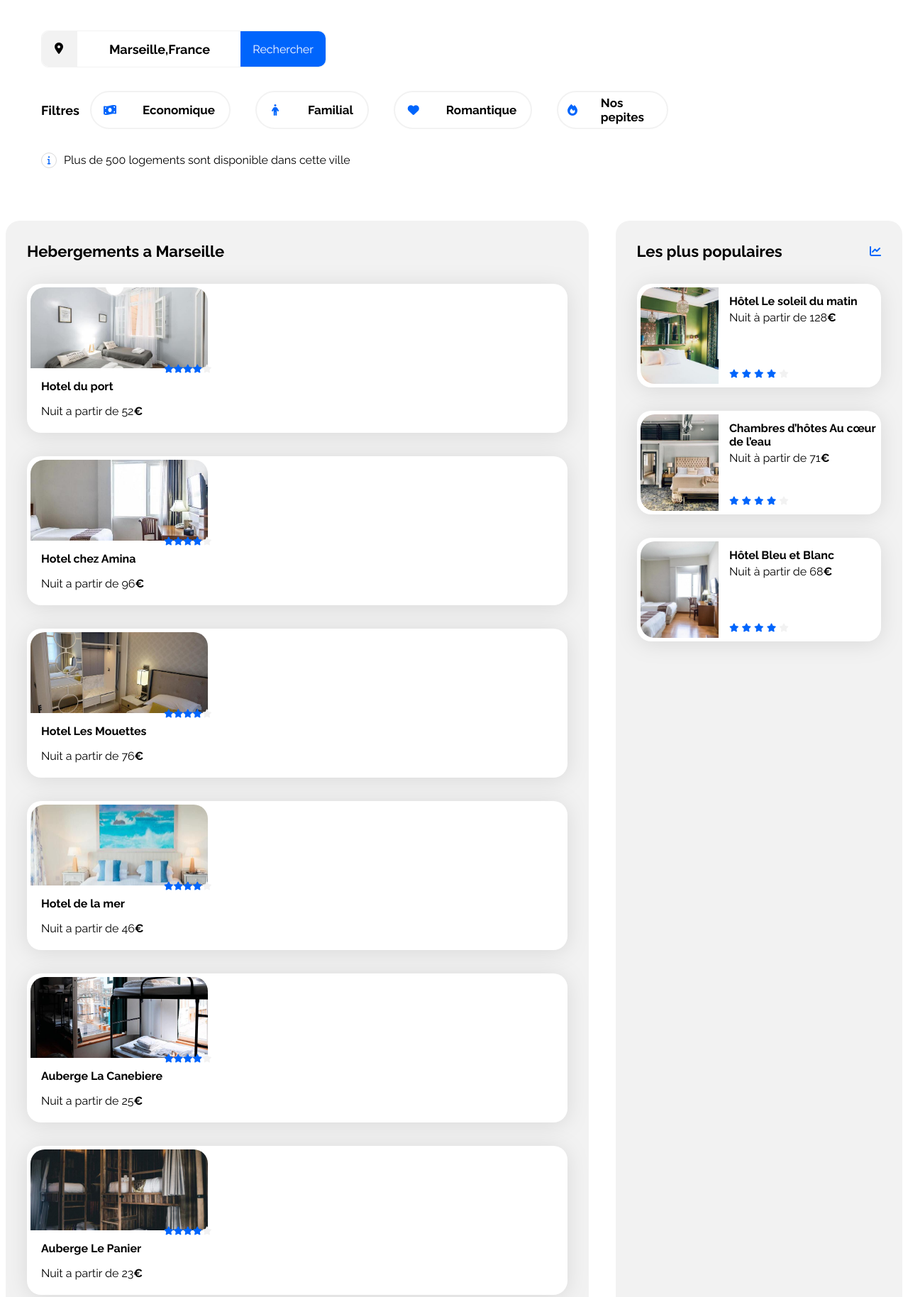
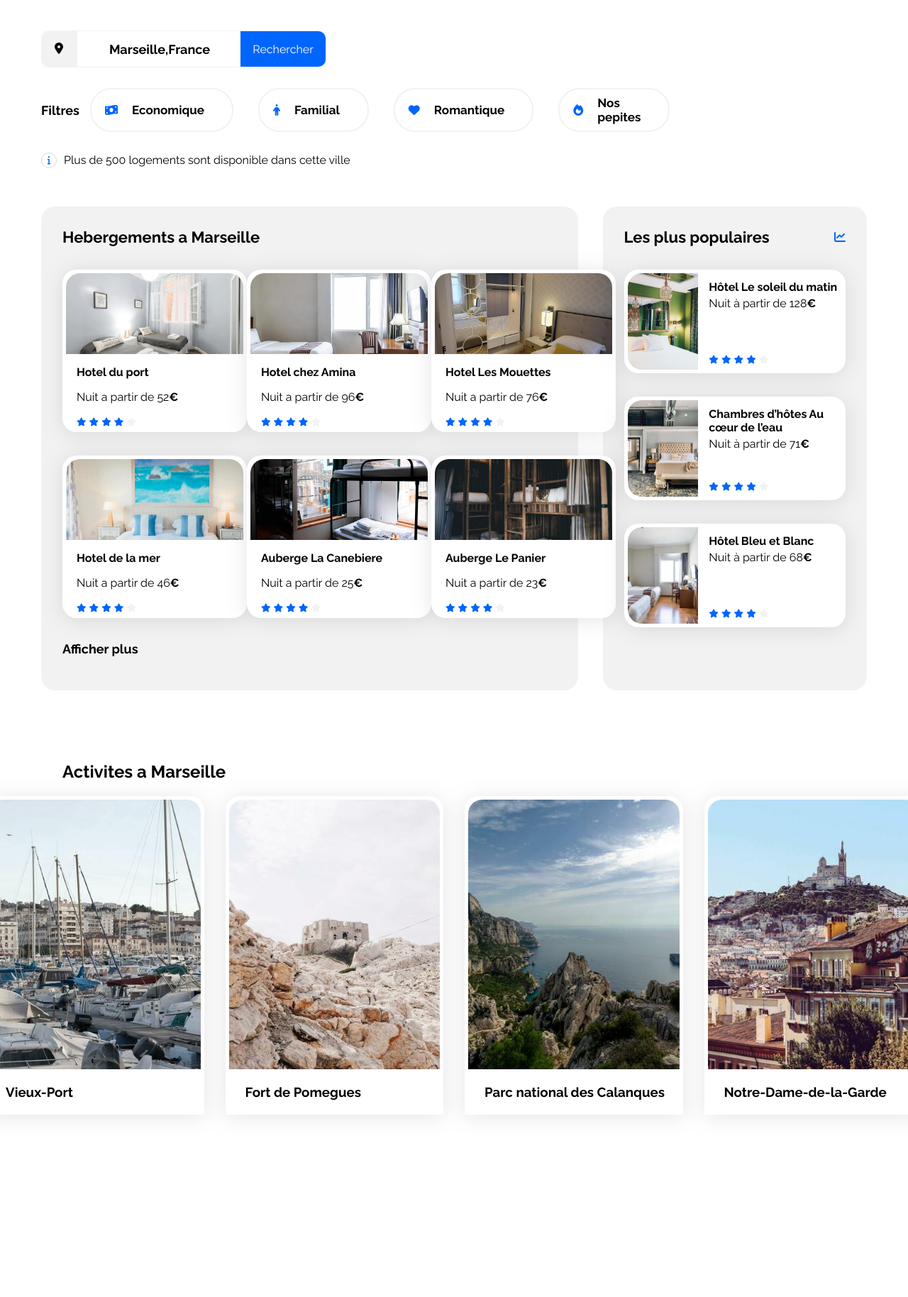
Before and after one commit to HakimKalem/PROJET-2, a plain HTML site: page index.html in a window 1280 px wide. Shown: the part 240-2068 px from the top of the page at 71% size. After the commit the page ends 1961 px from the top, so only its background shows below. Drawn offline with Linux system fonts and the light colour scheme.

Commit message:
Ajout activites

```diff
--- a/index.html
+++ b/index.html
@@ -17,6 +17,8 @@
 <body>
     <div class="main-container">
 
+            <!-- HEADER -->
+
         <header class="header">
             <div class="logo-container">
                 <img src="images/Logo/Booki.png" alt="Logo du site Booki">
@@ -32,11 +34,15 @@
 
         <main>
 
+            <!-- EN-TETE -->
+
             <div class="group-info">
                 <section class="headline">
                     <h1 class="main-title">Trouvez votre hebergement pour des vacances de reve</h1>
                     <p class="text-info">En plein centre-ville ou en pleine nature</p>
                 </section>
+
+                <!-- BARRE DE RECHERCHE -->
 
                 <div class="search-bar">
                     <form action="" method="get">
@@ -50,39 +56,48 @@
                     </form>
                 </div>
 
+                <!-- BARRE DE FILTRES -->
+
                 <div class="filter-bar">
                     <h1 class="filter-title">Filtres</h1>
-                    <div class="filter-group">
+                    <div class="filter-group1">
                         <i class="fa-solid fa-money-bill-wave"></i>
                         <span class="filter-text">Economique</span>
                     </div>
-                    <div class="filter-group">
+                    <div class="filter-group2">
                         <i class="fa-solid fa-person"></i>
                         <span class="filter-text">Familial</span>
                     </div>
-                    <div class="filter-group">
+                    <div class="filter-group3">
                         <i class="fa-solid fa-heart"></i>
                         <span class="filter-text">Romantique</span>
                     </div>
-                    <div class="filter-group">
+                    <div class="filter-group4">
                         <i class="fa-solid fa-fire"></i>
                         <span class="filter-text">Nos pepites</span>
                     </div>
                 </div>
             </div>
 
+            <!-- INFO MESSAGE -->
+
             <div class="info-message">
                 <div class="parent-icon"><i class="fas fa-info fa-xs"></i></div>
                 <p>Plus de 500 logements sont disponible dans cette ville</p>
             </div>
-    </div>
+
+            <!-- SECTION HEBERGEMENTS ET POPULAIRES -->
 
     <div class="hebergements-and-populaires">
+
+        <!-- CARTES HEBERGEMENTS -->
+
         <section class="hebergements">
             <div class="hebergements-title">
                 <h2 class="section-title">Hebergements a Marseille</h2>
             </div>
             <div class="hebergements-cards">
+                <div class="bloc1">
                 <a href="#">
                     <article class="card">
                         <img src="images/Hebergement/fred-kleber.jpg" alt="Image de la chambre d'hôtel montrant un lit">
@@ -141,6 +156,8 @@
                         </div>
                     </article>
                 </a>
+                </div>
+                <div class="bloc2">
                 <a href="#">
                     <article class="card">
                         <img src="images/Hebergement/annie-spratt.jpg"
@@ -199,8 +216,13 @@
                         </div>
                     </article>
                 </a>
+                </div>
             </div>
+            <p class="afficher-plus">Afficher plus</p>
         </section>
+
+        <!--CARTES POPULAIRES-->
+
         <section class="populaires">
             <div class="populaires-title">
                 <h2 class="section-title">Les plus populaires</h2>
@@ -269,6 +291,43 @@
             </div>
         </section>
     </div>
+
+    <!----CARTES ACTIVITES -->
+
+    <section class="activites">
+        <h2>Activites a Marseille</h2>
+        <div class="bloc-activites">
+            <article class="card">
+                <img src="images/Activites/reno-laithienne.jpg"
+                alt="Image du Vieux-Port">
+                <div class="card-content">
+                    <h3>Vieux-Port</h3>
+                </div>
+            </article>
+            <article class="card">
+                <img src="images/Activites/paul-hermann.jpg"
+                alt="Image du Fort de Pomegues">
+                <div class="card-content">
+                    <h3>Fort de Pomegues</h3>
+                </div>
+            </article>
+            <article class="card">
+                <img src="images/Activites/kilyan-sockalingum.jpg"
+                alt="Image du Parc national des Calanques">
+                <div class="card-content">
+                    <h3>Parc national des Calanques</h3>
+                </div>
+            </article>
+            <article class="card">
+                <img src="images/Activites/florian-wehde.jpg"
+                alt="Image de Notre-Dame-de-la-Garde">
+                <div class="card-content">
+                    <h3>Notre-Dame-de-la-Garde</h3>
+                </div>
+            </article>
+        </div>
+
+    </section>
     </main>
     <footer></footer>
     </div>
--- a/style.css
+++ b/style.css
@@ -212,15 +212,58 @@ body {
     text-align: center;
 }
 
-.filter-group {
+.filter-group1 {
     display: flex;
     align-items: center;
     justify-content: space-between;
     border: 2px solid #F2F2F2;
+    width: 173px;
     height: 50px;
+    padding: 4px 19px 4px 19px;
     border-radius: 30px;
     margin-right: 20px;
+    cursor: pointer;
 }
+
+.filter-group2 {
+    display: flex;
+    align-items: center;
+    justify-content: space-between;
+    border: 2px solid #F2F2F2;
+    width: 134px;
+    height: 50px;
+    padding: 4px 19px 4px 19px;
+    border-radius: 30px;
+    margin-right: 20px;
+    cursor: pointer;
+}
+
+.filter-group3 {
+    display: flex;
+    align-items: center;
+    justify-content: space-between;
+    border: 2px solid #F2F2F2;
+    width: 170px;
+    height: 50px;
+    padding: 4px 19px 4px 19px;
+    border-radius: 30px;
+    margin-right: 20px;
+    cursor: pointer;
+}
+
+.filter-group4 {
+    display: flex;
+    align-items: center;
+    justify-content: space-between;
+    border: 2px solid #F2F2F2;
+    width: 167px;
+    height: 50px;
+    padding: 4px 19px 4px 19px;
+    border-radius: 30px;
+    margin-right: 20px;
+    cursor: pointer;
+}
+
 
 .filter-group i {
     border-radius: 25px;
@@ -232,10 +275,26 @@ body {
     justify-content: center;
 }
 
-.filter-group:hover {
+.filter-group1:hover {
     background-color: #DEEBFF;
     /* Change la couleur de fond au survol de la souris */
 }
+
+.filter-group2:hover {
+    background-color: #DEEBFF;
+    /* Change la couleur de fond au survol de la souris */
+}
+
+.filter-group3:hover {
+    background-color: #DEEBFF;
+    /* Change la couleur de fond au survol de la souris */
+}
+
+.filter-group4:hover {
+    background-color: #DEEBFF;
+    /* Change la couleur de fond au survol de la souris */
+}
+
 
 .filter-text {
     height: 50px;
@@ -294,6 +353,13 @@ a {
     border-radius: 20px;
     padding: 5px;
     filter: drop-shadow(0px 3px 15px rgba(0, 0, 0, 0.1));
+
+}
+
+.card:hover {
+    opacity: 1;
+    transition: transform 0.5s;
+    transform: scale(1.03);
 }
 
 .card img {
@@ -333,20 +399,21 @@ a {
     width: 65%;
 }
 
-.hebergements-title{
+.hebergements-title {
     display: flex;
     align-items: center;
 }
 
-.bloc-1 {
+.bloc1 {
     display: flex;
-    flex-direction: column;
+    justify-content: space-between;
 }
 
-.bloc-2 {
+.bloc2 {
     display: flex;
-    flex-direction: column;
+    justify-content: space-between;
 }
+
 
 .hebergements-cards .card {
     display: flex;
@@ -358,23 +425,31 @@ a {
 .hebergements-cards img {
     width: 250px;
     height: 114px;
+    border: 5px;
     border-top-left-radius: 20px;
     border-top-right-radius: 20px;
 }
 
 .hebergements-cards .card-content {
-    width: 34%;
-    padding-left: 15px;
+    padding: 0px 15px 0px 15px;
     display: flex;
+    flex-direction: column;
     justify-content: space-between;
     box-sizing: border-box;
 }
 
-.hebergements-cards .card-rating {
+.hebergements-cards .card-text .hebergements-cards .card-rating {
     margin-bottom: 5px;
     display: flex;
 }
 
+.afficher-plus {
+    font-size: 18px;
+    font-weight: 700;
+    line-height: 21.13px;
+    text-align: left;
+    margin-top: 33px;
+}
 
 /****** Populaires ***********/
 
@@ -422,8 +497,45 @@ a {
     margin-bottom: 5px;
 }
 
+/****** Activites ***********/
 
+.activites {
+    margin-top: 50px;
+    margin-bottom: 50px;
+    height: 560px;
+    padding: 30px;
+    gap: 30px;
+}
 
+.bloc-activites {
+    display: flex;
+    justify-content: center;
+    width: 1, 280px;
+    height: 439px;
+    gap: 30px;
+}
+
+.bloc-activites .card {
+    width: 297.5px;
+    height: 439px;
+    border-radius: 20px 20px 0px 0px;
+}
+
+.bloc-activites img {
+    width: 297.5px;
+    height: 380px;
+    border-radius: 20px 20px 0px 0px;
+}
+
+.bloc-activites .card-content {
+    font-size: 16px;
+    font-weight: 700;
+    line-height: 18.78px;
+    padding-left: 23px;
+    display: flex;
+    text-align: left;
+    align-items: center;
+}
 
 /* Le code ci-dessous correspond à la version responsive uniquement */
 
```
